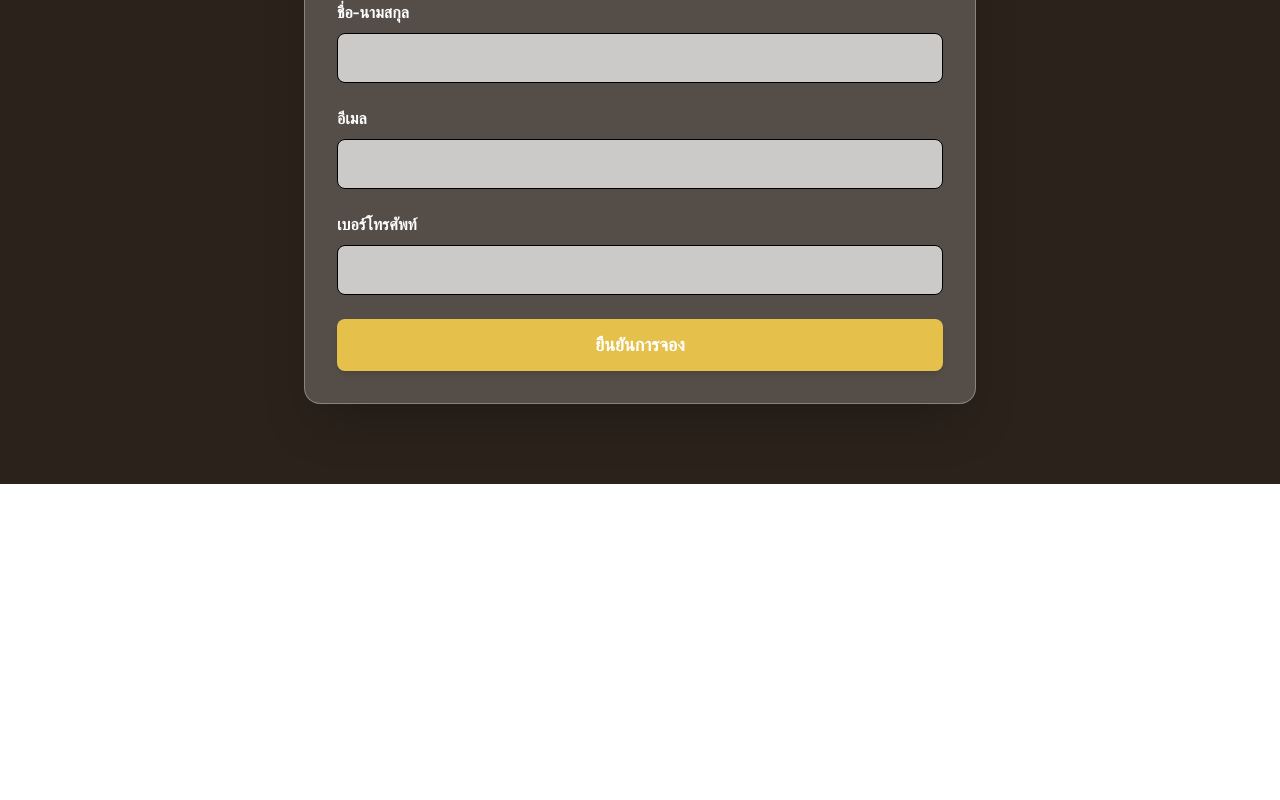
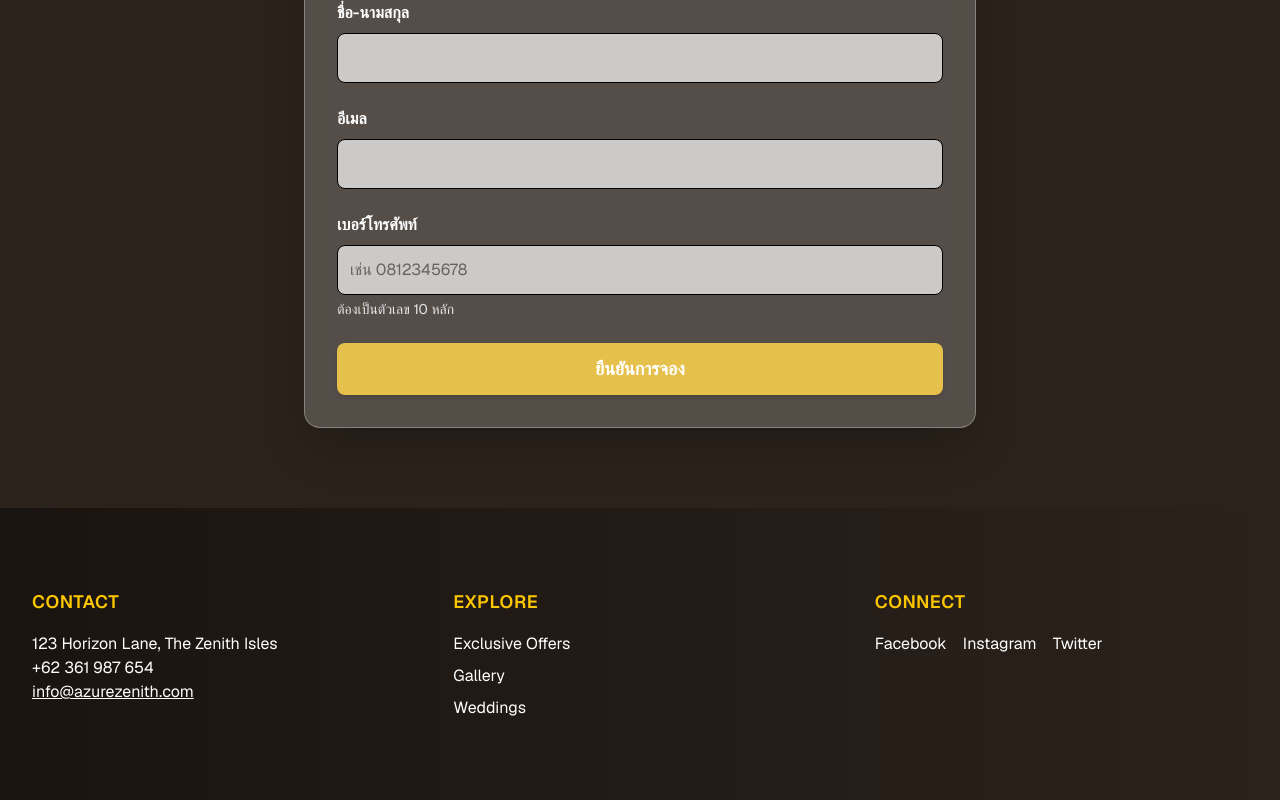
Before and after one commit to boatcoding17/web_project_30, a Next.js app: page /booking in a window 1280 px wide. Shown: the part 723-1523 px from the top of the page. Before the commit the page ends 1207 px from the top, so only its background shows below. Built offline with nearby package versions, Linux system fonts and the light colour scheme.

Commit message:
✨ add Signature Collection section to Room Page with dark/light support

```diff
--- a/src/app/confirm/page.tsx
+++ b/src/app/confirm/page.tsx
@@ -11,6 +11,8 @@ interface BookingInfo {
   nights: number;
   adults: number;
   children: number;
+  phone: string;
+  childAges?: number[]; // เพิ่มเพื่อแสดงอายุเด็กแต่ละคน
 }
 
 export default function ConfirmPage() {
@@ -23,22 +25,17 @@ export default function ConfirmPage() {
     if (stored) {
       setBooking(JSON.parse(stored));
     } else {
-      // ถ้ายังไม่มีการจอง ให้เตือนและถามก่อน redirect
       const confirmRedirect = window.confirm(
         "คุณยังไม่ได้ทำการจอง! ต้องการกลับไปหน้า Booking เพื่อทำการจองหรือไม่?"
       );
 
       if (confirmRedirect) {
         router.push("/booking");
-      } else {
-        // ถ้า user ไม่อยากไปหน้า booking, จะอยู่ที่หน้าปัจจุบัน
-        setBooking(null);
       }
     }
   }, [router]);
 
   if (!booking) {
-    // ถ้าไม่มีการจอง หรือกำลัง redirect, return null หรือโหลด loading
     return (
       <section className="px-6 py-12 max-w-2xl mx-auto text-center">
         <p className="text-gray-500">กำลังตรวจสอบข้อมูลการจอง...</p>
@@ -47,20 +44,37 @@ export default function ConfirmPage() {
   }
 
   return (
-    <section className="px-6 py-12 max-w-2xl mx-auto">
-      <div className="bg-green-100 p-6 rounded-xl text-center shadow space-y-3">
-        <h2 className="text-3xl font-bold">🎉 การจองสำเร็จเรียบร้อยแล้ว</h2>
+    <section className="px-6 py-12 flex justify-center text-black text-center">
+      <div className="bg-green-100 p-6 rounded-xl shadow-lg space-y-4 max-w-2xl w-full">
+        <h2 className="text-3xl font-bold text-center">🎉 การจองสำเร็จเรียบร้อยแล้ว</h2>
+
+        <div className="space-y-2 ">
           <p><strong>ห้อง:</strong> {booking.roomName}</p>
           <p><strong>ชื่อ:</strong> {booking.fullName}</p>
+          <p><strong>เบอร์โทรศัพท์:</strong> {booking.phone}</p>
           <p><strong>เช็คอิน:</strong> {booking.checkInDate} เวลา {booking.checkInTime}</p>
           <p><strong>เช็คเอาท์:</strong> {booking.checkOut}</p>
           <p><strong>จำนวนคืน:</strong> {booking.nights}</p>
           <p><strong>ผู้ใหญ่:</strong> {booking.adults}</p>
           <p><strong>เด็ก:</strong> {booking.children}</p>
 
+          {booking.childAges && booking.childAges.length > 0 && (
+            <div>
+              <strong>อายุเด็กแต่ละคน:</strong>
+              <ul className="list-disc list-inside mt-1">
+                {booking.childAges.map((age, idx) => (
+                  <li key={idx}>
+                    {age >= 1 ? `${age} ปี` : `${age * 1} เดือน`}
+                  </li>
+                ))}
+              </ul>
+            </div>
+          )}
+        </div>
+
         <button
           onClick={() => router.push("/booking")}
-          className="mt-4 px-6 py-2 bg-blue-600 text-white rounded-lg hover:bg-blue-700"
+          className="mt-4 w-full px-6 py-2 bg-blue-600 text-white rounded-lg hover:bg-blue-700 transition"
         >
           กลับไปหน้า Booking
         </button>
--- a/src/app/layout.tsx
+++ b/src/app/layout.tsx
@@ -26,13 +26,75 @@ export default function RootLayout({
       <body
         className={`
           ${geistSans.variable} ${geistMono.variable} antialiased
-          bg-[var(--background)] text-[var(--foreground)]
-          selection:bg-[var(--accent-light)] selection:text-[var(--foreground)]
+          bg-[#2b221b] text-white
+          selection:bg-[#d4af37] selection:text-white
           transition-colors
         `}
       >
         <Navbar />
         <main className="pt-28">{children}</main>
+
+        {/* Contact Section */}
+        <section
+          id="contact"
+          className="px-8 py-20 bg-gradient-to-r from-[#1a1410] to-[#2b221b] text-white"
+        >
+          <div className="max-w-7xl mx-auto grid grid-cols-1 md:grid-cols-3 gap-12">
+            <div>
+              <h4 className="text-lg font-semibold uppercase tracking-wide mb-4 text-yellow-400">
+                Contact
+              </h4>
+              <p>123 Horizon Lane, The Zenith Isles</p>
+              <p>+62 361 987 654</p>
+              <p>
+                <a
+                  href="mailto:info@azurezenith.com"
+                  className="underline hover:text-[#d4af37]"
+                >
+                  info@azurezenith.com
+                </a>
+              </p>
+            </div>
+            <div>
+              <h4 className="text-lg font-semibold uppercase tracking-wide mb-4 text-yellow-400">
+                Explore
+              </h4>
+              <ul className="space-y-2">
+                <li>
+                  <a href="/offers" className="hover:text-[#d4af37]">
+                    Exclusive Offers
+                  </a>
+                </li>
+                <li>
+                  <a href="/gallery" className="hover:text-[#d4af37]">
+                    Gallery
+                  </a>
+                </li>
+                <li>
+                  <a href="/weddings" className="hover:text-[#d4af37]">
+                    Weddings
+                  </a>
+                </li>
+              </ul>
+            </div>
+            <div>
+              <h4 className="text-lg font-semibold uppercase tracking-wide mb-4 text-yellow-400">
+                Connect
+              </h4>
+              <div className="flex gap-4">
+                <a href="#" className="hover:text-[#d4af37]">
+                  Facebook
+                </a>
+                <a href="#" className="hover:text-[#d4af37]">
+                  Instagram
+                </a>
+                <a href="#" className="hover:text-[#d4af37]">
+                  Twitter
+                </a>
+              </div>
+            </div>
+          </div>
+        </section>
       </body>
     </html>
   );
--- a/src/app/rooms/page.tsx
+++ b/src/app/rooms/page.tsx
@@ -5,14 +5,16 @@ export default function RoomsPage() {
 
   return (
     <section className="px-10 py-32 text-white min-h-screen">
-      <h2 className="text-5xl font-serif font-bold text-center mb-16 text-primary-gold">
+      <h2 className="text-5xl font-serif font-bold text-center mb-16 text-primary-gold text-[var(--accent)]">
         The Signature Collection
       </h2>
 
     <div className="grid md:grid-cols-2 lg:grid-cols-3 gap-12 max-w-7xl mx-auto">
   {rooms.map((room) => (
     <Link href={`/rooms/${room.slug}`} key={room.id}>
-            <div className="bg-gradient-to-b from-black to-gray-900 rounded-2xl shadow-2xl overflow-hidden cursor-pointer group border border-transparent">
+      <div className="bg-gradient-to-b from-black to-gray-900 rounded-2xl shadow-2xl overflow-hidden cursor-pointer group border border-transparent flex flex-col h-full">
+
+        {/* รูปห้อง */}
         <div className="h-64 overflow-hidden relative">
           <img
             src={room.img}
@@ -21,11 +23,17 @@ export default function RoomsPage() {
           />
           <div className="absolute inset-0 bg-black/20 group-hover:bg-black/0 transition-all duration-500" />
         </div>
-              <div className="p-8 text-center">
+
+        {/* Content */}
+        <div className="p-8 text-center flex flex-col flex-1 justify-between">
+          <div>
             <h3 className="text-2xl font-serif font-bold mb-2 text-white">
               {room.name}
             </h3>
             <p className="mb-4 text-gray-400">{room.desc}</p>
+          </div>
+
+          <div className="mt-auto">
             <p className="text-lg font-semibold text-yellow-400 mb-2">
               {room.pricing.monthly.toLocaleString()} THB / คืน
             </p>
@@ -34,9 +42,11 @@ export default function RoomsPage() {
             </p>
           </div>
         </div>
+      </div>
     </Link>
   ))}
 </div>
+
     </section>
   );
 }
--- a/src/components/bookingpage.tsx
+++ b/src/components/bookingpage.tsx
@@ -126,12 +126,14 @@ export default function BookingPage() {
     const bookingInfo = {
       roomName: selectedRoom.name,
       fullName: data.fullName,
+      phone: data.phone,
       checkInDate: data.checkInDate,
       checkInTime: data.checkInTime,
       checkOut: data.checkOut,
       nights: data.nights,
       adults,
       children,
+      childAges,
     };
 
     localStorage.setItem("booking", JSON.stringify(bookingInfo));
@@ -254,6 +256,37 @@ export default function BookingPage() {
                 className="w-full p-3 border rounded-lg bg-white/70 text-black focus:outline-none focus:ring-2 focus:ring-[#d4af37]"
               />
               <p className="text-sm text-gray-200">สูงสุด {selectedRoom.maxChildren} คน</p>
+
+              {/* เลือกอายุเด็ก */}
+              {children > 0 && (
+                <div className="mt-3 space-y-2">
+                  {Array.from({ length: children }).map((_, idx) => (
+                    <div key={idx}>
+                      <label className="block font-semibold mb-1">อายุเด็กคนที่ {idx + 1}</label>
+                      <select
+                        value={childAges[idx] || 0}
+                        onChange={(e) => handleChildAgeChange(idx, parseInt(e.target.value))}
+                        className="w-full p-2 rounded-lg text-black bg-white/70 focus:outline-none focus:ring-2 focus:ring-[#d4af37]"
+                      >
+                        <option value={0}>1 เดือน</option>
+                        <option value={1}>2 เดือน</option>
+                        <option value={2}>3 เดือน</option>
+                        <option value={3}>4 เดือน</option>
+                        <option value={4}>5 เดือน</option>
+                        <option value={5}>6 เดือน</option>
+                        <option value={6}>7 เดือน</option>
+                        <option value={7}>8 เดือน</option>
+                        <option value={8}>9 เดือน</option>
+                        <option value={9}>10 เดือน</option>
+                        <option value={10}>11 เดือน</option>
+                        {Array.from({ length: 17 }).map((_, i) => (
+                          <option key={i + 11} value={i + 1}>{i + 1} ปี</option>
+                        ))}
+                      </select>
+                    </div>
+                  ))}
+                </div>
+              )}
             </div>
           )}
 
@@ -268,6 +301,7 @@ export default function BookingPage() {
               className="w-full p-3 border rounded-lg bg-white/70 text-black focus:outline-none focus:ring-2 focus:ring-[#d4af37]"
             />
           </div>
+
           <div>
             <label className="block font-semibold mb-2">อีเมล</label>
             <input
@@ -278,15 +312,24 @@ export default function BookingPage() {
               className="w-full p-3 border rounded-lg bg-white/70 text-black focus:outline-none focus:ring-2 focus:ring-[#d4af37]"
             />
           </div>
+
           <div>
             <label className="block font-semibold mb-2">เบอร์โทรศัพท์</label>
             <input
               type="tel"
               value={data.phone}
-              onChange={(e) => setData(prev => ({ ...prev, phone: e.target.value }))}
+              onChange={(e) => {
+                const onlyNums = e.target.value.replace(/\D/g, "");
+                if (onlyNums.length <= 10) setData(prev => ({ ...prev, phone: onlyNums }));
+              }}
               required
+              pattern="[0-9]{10}"
+              maxLength={10}
+              inputMode="numeric"
+              placeholder="เช่น 0812345678"
               className="w-full p-3 border rounded-lg bg-white/70 text-black focus:outline-none focus:ring-2 focus:ring-[#d4af37]"
             />
+            <p className="text-sm text-gray-200 mt-1">ต้องเป็นตัวเลข 10 หลัก</p>
           </div>
 
           {/* ค่ามัดจำ */}
@@ -342,6 +385,7 @@ export default function BookingPage() {
           >
             ยืนยันการจอง
           </button>
+
         </form>
       </div>
     </section>
```
Lines whose indentation alone changed are shown as unchanged.
